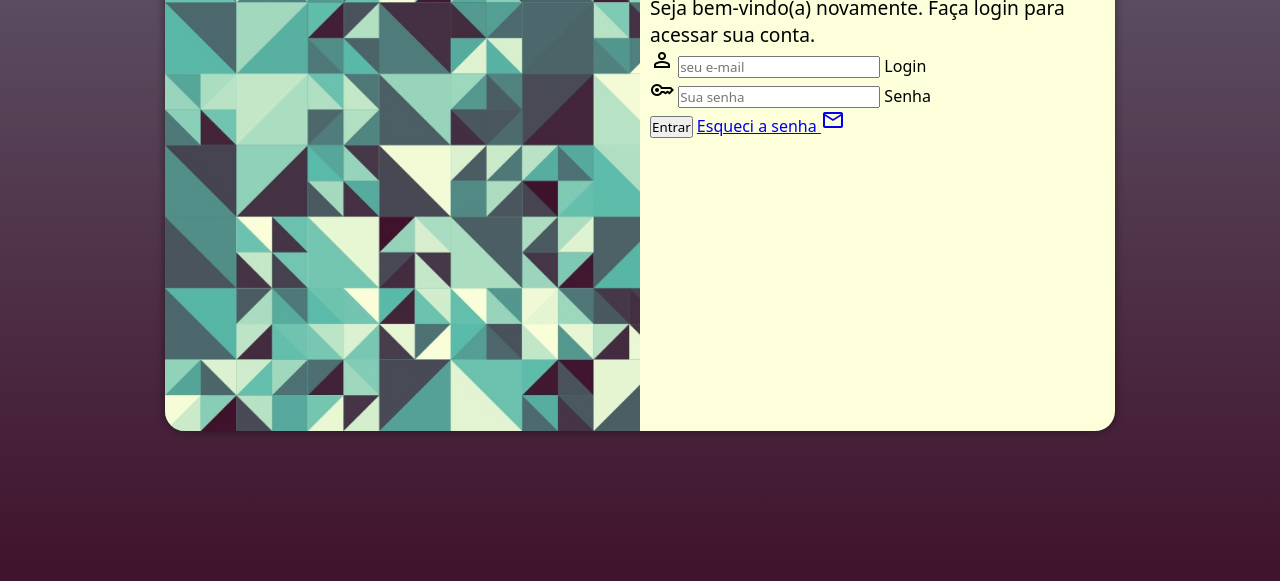
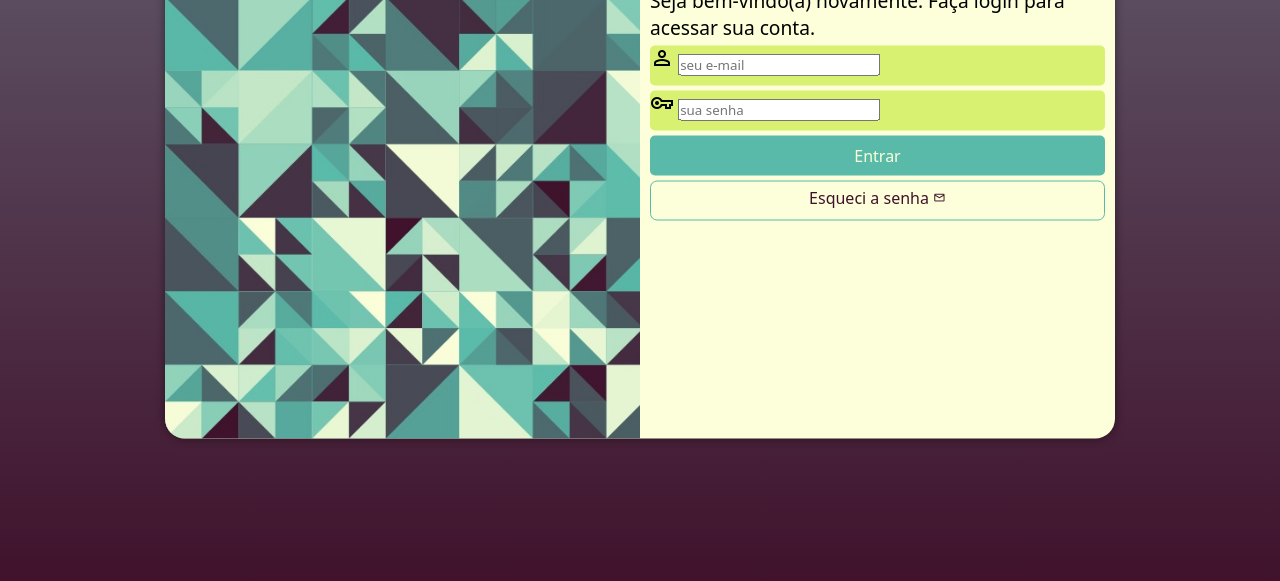
Before and after one commit to Fernanda135/login-responsivo, a plain HTML site: page index.html in a window 1280 px wide. Shown: the part 219-800 px from the top of the page. Drawn offline with nearby package versions, Linux system fonts and the light colour scheme.

Commit message:
formulario2

```diff
--- a/index.html
+++ b/index.html
@@ -22,19 +22,19 @@
                         <span class="material-symbols-outlined">
                             person
                             </span>
-                        <input type="email" name="login" id="ilogin" placeholder="seu e-mail" autocomplete="email" required maxlength="30">
-                        <label for="ilogin">Login</label>
+                        <input type="email" name="login" id="ilogin" placeholder="seu e-mail" autocomplete="email" required maxlength="30"><label for="ilogin">login</label>
+
                     </div>
                     <div class="campo">
                         <span class="material-symbols-outlined">
-                            key
+                            vpn_key
                             </span>
-                        <input type="password" name="senha" id="isenha" placeholder="Sua senha" placeholder="sua senha" autocomplete="current-password" required
-                        minlength="8" maxlength="20">
-                        <label for="isenha">Senha</label>
+                        <input type="password" name="senha" id="isenha" placeholder="sua senha" placeholder="sua senha" autocomplete="current-password" required
+                        minlength="8" maxlength="20"><label for="isenha">senha</label>
+
                     </div>
                     <input type="submit" value="Entrar">
-                    <a href="esqueci.html">Esqueci a senha <span class="material-symbols-outlined">
+                    <a href="esqueci.html" class="botao">Esqueci a senha <span class="material-symbols-outlined">
                         mail
                         </span></a>
                 </form>
--- a/style.css
+++ b/style.css
@@ -30,7 +30,7 @@ main {
 section#login {
     background-color: var(--cor5);
     width: 250px;
-    height: 500px;
+    height: 515px;
     border-radius: 20px;
     position: absolute;
     top: 50%;
@@ -65,3 +65,56 @@ div#formulario > h1 {
 div#formulario > p {
     font-size: 0.8em;
 }
+
+form > div.campo {
+    background-color: var(--cor4);
+    display: block;
+    width: 100%;
+    height: 40px;
+    border-radius: 5px;
+    margin: 5px 0px;
+}
+
+div.campo > label {
+    display: none;
+}
+
+form > input[type="submit"] {
+    display: block;
+    font-size: 1em;
+    width: 100%;
+    height: 40px;
+    background-color: var(--cor3);
+    color: var(--cor5);
+    border: none;
+    border-radius: 5px;
+    cursor: pointer;
+}
+
+form > input[type="submit"]:hover {
+    background-color: var(--cor4);
+}
+
+form > a.botao {
+    display: block;
+    font-size: 1em;
+    width: 100%;
+    height: 40px;
+    padding-top: 5px;
+    margin-top: 5px;
+    background-color: var(--cor5);
+    color: var(--cor1);
+    border: 1px solid var(--cor3);
+    border-radius: 7px;
+    text-decoration: none;
+    text-align: center;
+    cursor: pointer;
+}
+
+form > a.botao:hover {
+    background-color: var(--cor4);
+}
+
+form > a.botao > span {
+    font-size: 0.8em;
+}
```
